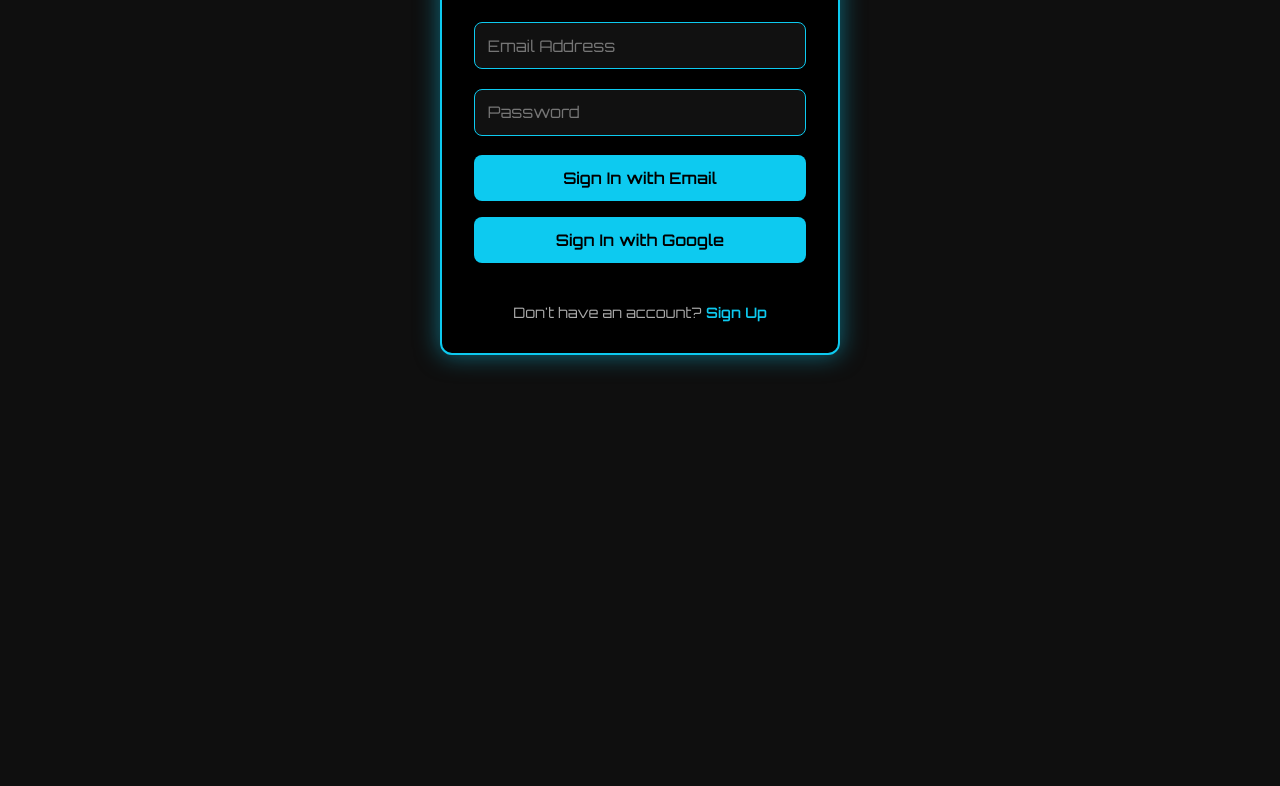
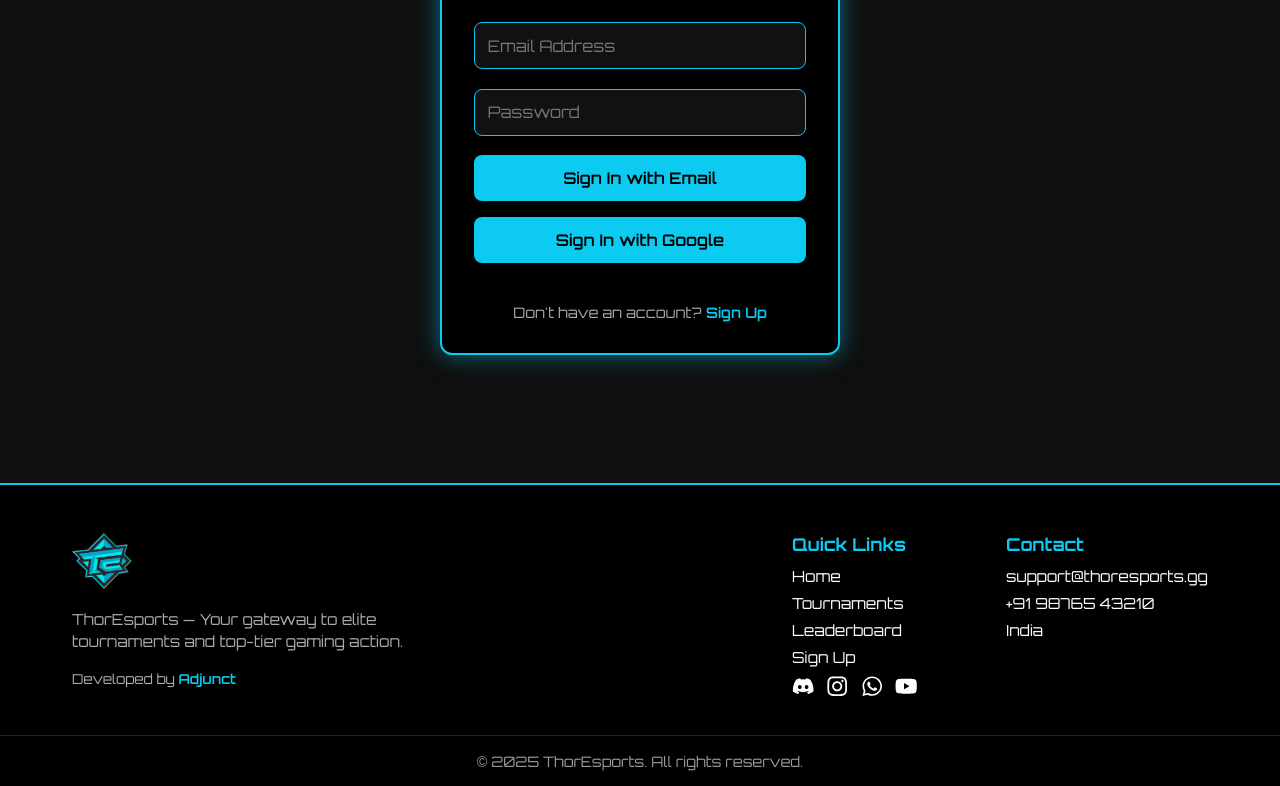
Before and after one commit to dhaneshvaibhav/thoresport2, a React (Vite) app in the folder thoresport2/: page /signin in a window 1280 px wide. Shown: the part 316-1102 px from the top of the page. Before the commit the page ends 800 px from the top, so only its background shows below. Built offline with nearby package versions, Linux system fonts and the light colour scheme.

Commit message:
feat: Implement User and Admin Layouts with Footer component

```diff
--- a/thoresport2/src/App.jsx
+++ b/thoresport2/src/App.jsx
@@ -15,24 +15,46 @@ import TournamentDetails from './user/TournamentDetails';
 import AdminTournamentDetails from './admin/AdminTournamentDetails';
 import AdminNavbar from './components/adminnavbar';
 import CreateTeam from './user/CreateTeam';
+import Footer from './components/Footer';
 
+// Layouts
+const UserLayout = ({ children }) => (
+  <>
+    <Navbar />
+    {children}
+    <Footer />
+  </>
+);
+
+const AdminLayout = ({ children }) => (
+  <>
+    <AdminNavbar />
+    {children}
+    <Footer />
+  </>
+);
 
 function App() {
   return (
     <Router>
       <Routes>
-        <Route path="/admin/auth" element={<><AdminNavbar/><Adminlogin /></> }/>
-        <Route path="/admin/dashboard" element={<AdminProtectedRoute><AdminNavbar/><AdminDashboard /></AdminProtectedRoute>} />
-        <Route path="/admin/tournament" element={<AdminProtectedRoute><AdminNavbar/><Admintournament /></AdminProtectedRoute>} />
-        <Route path="/" element={<UserProtectedRoute><Navbar/><UserDashboard /></UserProtectedRoute>} />
-        <Route path="/profile" element={<UserProtectedRoute><Navbar/><UserProfile /></UserProtectedRoute>} />
-        <Route path="/rankings" element={<UserProtectedRoute><Navbar/><UserRanking /></UserProtectedRoute>} />
-        <Route path="/signin" element={<><Navbar/><UserSigning /></>} />
-        <Route path="/signup" element={<><Navbar/><UserSignup /></>} />
-        <Route path="/tournament" element={<UserProtectedRoute><Navbar/><UserTournament /></UserProtectedRoute>} />
-        <Route path="/tournament/:id" element={<UserProtectedRoute><Navbar/><TournamentDetails /></UserProtectedRoute>} />
-        <Route path="/admin/tournament/:id" element={<AdminProtectedRoute><AdminNavbar/><AdminTournamentDetails /></AdminProtectedRoute>} />
-        <Route path="/create-team" element={<UserProtectedRoute><Navbar/><CreateTeam /></UserProtectedRoute>} />
+        {/* Admin Routes */}
+        <Route path="/admin/auth" element={<AdminLayout><Adminlogin /></AdminLayout>} />
+        <Route path="/admin/dashboard" element={<AdminProtectedRoute><AdminLayout><AdminDashboard /></AdminLayout></AdminProtectedRoute>} />
+        <Route path="/admin/tournament" element={<AdminProtectedRoute><AdminLayout><Admintournament /></AdminLayout></AdminProtectedRoute>} />
+        <Route path="/admin/tournament/:id" element={<AdminProtectedRoute><AdminLayout><AdminTournamentDetails /></AdminLayout></AdminProtectedRoute>} />
+
+        {/* Public User Routes */}
+        <Route path="/signin" element={<UserLayout><UserSigning /></UserLayout>} />
+        <Route path="/signup" element={<UserLayout><UserSignup /></UserLayout>} />
+
+        {/* User Protected Routes */}
+        <Route path="/" element={<UserProtectedRoute><UserLayout><UserDashboard /></UserLayout></UserProtectedRoute>} />
+        <Route path="/profile" element={<UserProtectedRoute><UserLayout><UserProfile /></UserLayout></UserProtectedRoute>} />
+        <Route path="/rankings" element={<UserProtectedRoute><UserLayout><UserRanking /></UserLayout></UserProtectedRoute>} />
+        <Route path="/tournament" element={<UserProtectedRoute><UserLayout><UserTournament /></UserLayout></UserProtectedRoute>} />
+        <Route path="/tournament/:id" element={<UserProtectedRoute><UserLayout><TournamentDetails /></UserLayout></UserProtectedRoute>} />
+        <Route path="/create-team" element={<UserProtectedRoute><UserLayout><CreateTeam /></UserLayout></UserProtectedRoute>} />
       </Routes>
     </Router>
   );
--- /dev/null
+++ b/thoresport2/src/components/Footer.jsx
@@ -0,0 +1,167 @@
+import React from 'react';
+import { FaDiscord, FaInstagram, FaWhatsapp, FaYoutube } from 'react-icons/fa';
+import logo from '../assets/logo.png';
+
+function Footer() {
+  return (
+    <footer style={footerStyle}>
+      <div style={footerContainer}>
+        {/* Left Section */}
+        <div style={logoSection}>
+          <img src={logo} alt="ThorEsports Logo" style={logoStyle} />
+          <p style={descStyle}>
+            ThorEsports — Your gateway to elite tournaments and top-tier gaming action.
+          </p>
+          {/* Developer credit */}
+            <p style={devCreditStyle}>
+              Developed by{' '}
+              <a
+                href="https://Adjunct.in"
+                target="_blank"
+                rel="noopener noreferrer"
+                style={adjunctLinkStyle}
+              >
+                Adjunct
+              </a>
+            </p>
+        </div>
+
+        {/* Right Section */}
+        <div style={linkSection}>
+          <div style={column}>
+            <h4 style={columnTitle}>Quick Links</h4>
+            <a href="/" style={linkStyle}>Home</a>
+            <a href="/tournament" style={linkStyle}>Tournaments</a>
+            <a href="/leaderboard" style={linkStyle}>Leaderboard</a>
+            <a href="/signup" style={linkStyle}>Sign Up</a>
+
+
+
+            {/* Social Icons */}
+            <div style={iconRow}>
+              <a href="https://discord.com" target="_blank" rel="noopener noreferrer" style={iconLinkStyle}>
+                <FaDiscord />
+              </a>
+              <a href="https://instagram.com" target="_blank" rel="noopener noreferrer" style={iconLinkStyle}>
+                <FaInstagram />
+              </a>
+              <a href="https://wa.me/919876543210" target="_blank" rel="noopener noreferrer" style={iconLinkStyle}>
+                <FaWhatsapp />
+              </a>
+              <a href="https://youtube.com" target="_blank" rel="noopener noreferrer" style={iconLinkStyle}>
+                <FaYoutube />
+              </a>
+            </div>
+          </div>
+
+          <div style={column}>
+            <h4 style={columnTitle}>Contact</h4>
+            <p style={linkStyle}>support@thoresports.gg</p>
+            <p style={linkStyle}>+91 98765 43210</p>
+            <p style={linkStyle}>India</p>
+          </div>
+        </div>
+      </div>
+
+      <div style={bottomBar}>
+        <p style={{ fontSize: '0.9rem' }}>© 2025 ThorEsports. All rights reserved.</p>
+      </div>
+    </footer>
+  );
+}
+
+// 🎨 Styling
+const footerStyle = {
+  backgroundColor: '#000000',
+  color: '#ffffff',
+  paddingTop: '3rem',
+  paddingBottom: '1rem',
+  borderTop: '2px solid #0DCAF0',
+  fontFamily: "'Orbitron', sans-serif",
+};
+
+const footerContainer = {
+  display: 'flex',
+  flexWrap: 'wrap',
+  justifyContent: 'space-between',
+  maxWidth: '1200px',
+  margin: '0 auto',
+  padding: '0 2rem',
+};
+
+const logoSection = {
+  flex: '1',
+  minWidth: '250px',
+};
+
+const logoStyle = {
+  width: '60px',
+  marginBottom: '1rem',
+};
+
+const descStyle = {
+  fontSize: '0.95rem',
+  color: '#aaa',
+  lineHeight: '1.5',
+};
+
+const devCreditStyle = {
+  fontSize: '0.85rem',
+  color: '#aaa',
+  marginTop: '1rem',
+};
+
+const adjunctLinkStyle = {
+  color: '#0DCAF0',
+  textDecoration: 'none',
+  fontWeight: '600',
+};
+
+const iconRow = {
+  display: 'flex',
+  gap: '12px',
+  marginTop: '0.5rem',
+  fontSize: '1.4rem',
+};
+
+const iconLinkStyle = {
+  color: '#ffffff',
+  transition: 'all 0.3s ease',
+  textDecoration: 'none',
+};
+
+const linkSection = {
+  display: 'flex',
+  gap: '4rem',
+  flex: '2',
+  justifyContent: 'flex-end',
+  flexWrap: 'wrap',
+};
+
+const column = {
+  minWidth: '150px',
+};
+
+const columnTitle = {
+  fontSize: '1.1rem',
+  marginBottom: '0.75rem',
+  color: '#0DCAF0',
+};
+
+const linkStyle = {
+  color: '#ffffff',
+  textDecoration: 'none',
+  display: 'block',
+  marginBottom: '0.5rem',
+  fontSize: '0.95rem',
+};
+
+const bottomBar = {
+  textAlign: 'center',
+  borderTop: '1px solid #222',
+  marginTop: '2rem',
+  paddingTop: '1rem',
+  color: '#999',
+};
+
+export default Footer;
--- a/thoresport2/src/components/navbar.jsx
+++ b/thoresport2/src/components/navbar.jsx
@@ -43,7 +43,7 @@ const Navbar = () => {
 
         {/* Navigation */}
         <div className="navbar-right">
-          <a href="#home" style={linkStyle}>
+          <a href="/" style={linkStyle}>
             <i className="bi bi-house-fill nav-icon"></i>
             <span className="nav-label">HOME</span>
           </a>
```
